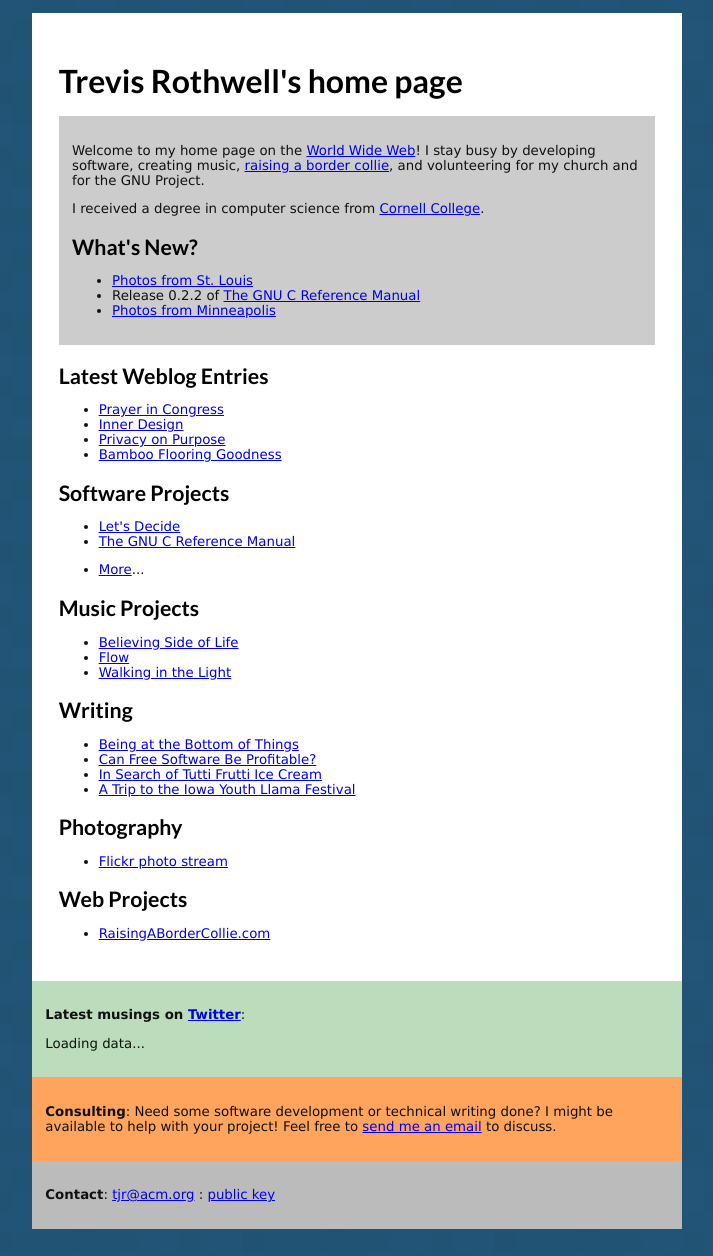
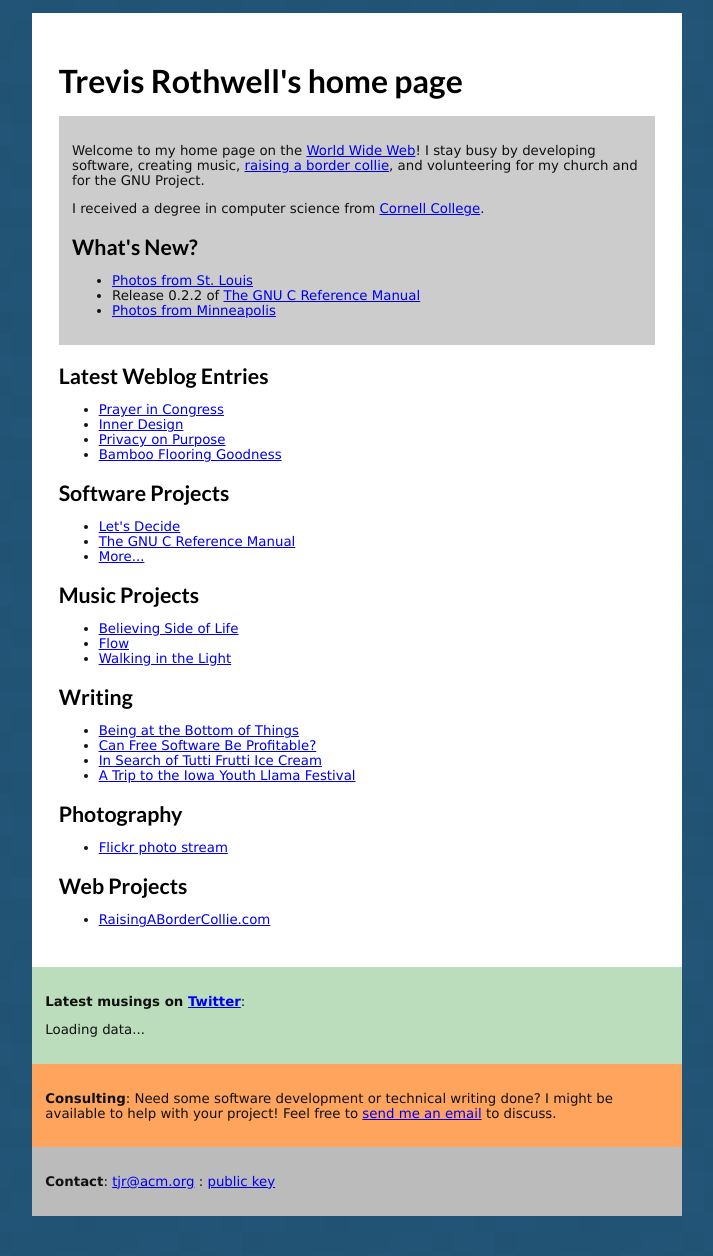
Before and after one commit to tjr/tjr.github.com, a Jekyll site: the page built from index.html, in a window 1280 px wide. Shown: the whole page, without its empty margins (283-996 px from the left). Built offline with Jekyll 4.4.1, drawn with Linux system fonts in a browser that asks for light colours; the list of posts is cut into pages by our own code.

Commit message:
minor edits

```diff
--- a/index.html
+++ b/index.html
@@ -66,9 +66,7 @@ College</a>.
 <ul>
 <li><a href="/software/lets-decide">Let's Decide</a></li>
 <li><a href="http://www.gnu.org/software/gnu-c-manual/">The GNU C Reference Manual</a></li>
-</ul>
-<ul>
-<li><a href="/software/">More</a>...</li>
+<li><a href="/software/">More...</a></li>
 </ul>
 
 <h2>Music Projects</h2>
```
